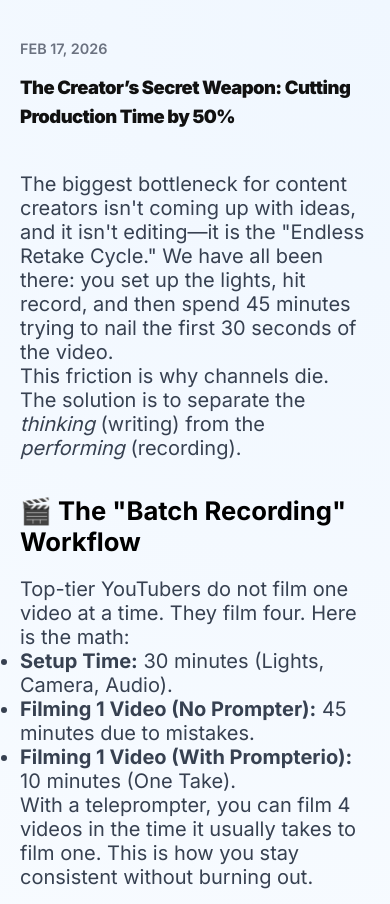
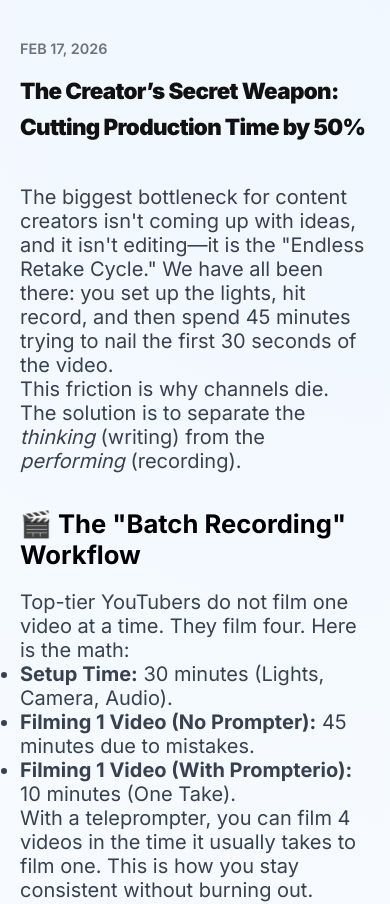
Before and after one commit to paulong/Prompterio, a Next.js app: page /blog/content-creator-workflow-efficiency-guide in a window 390 px wide. Shown: the top 904 px of the page. Built offline with nearby package versions, Linux system fonts and the light colour scheme.

Commit message:
ADD [fixed butto responsive]

```diff
--- a/src/app/blog/[slug]/slug.module.css
+++ b/src/app/blog/[slug]/slug.module.css
@@ -16,10 +16,10 @@
 }
 
 .title {
-  font-size: 1.15rem;
+  font-size: 1.4rem;
   font-weight: 850;
   letter-spacing: -0.03em;
- line-height: 1.6;
+  line-height: 1.6;
   margin-bottom: 40px;
   color: #111;
 }
--- a/src/app/sitemap.js
+++ b/src/app/sitemap.js
@@ -18,5 +18,7 @@ export default function sitemap() {
       changeFrequency: 'monthly',
       priority: 0.9,
     },
+
+
   ]
 }
```
